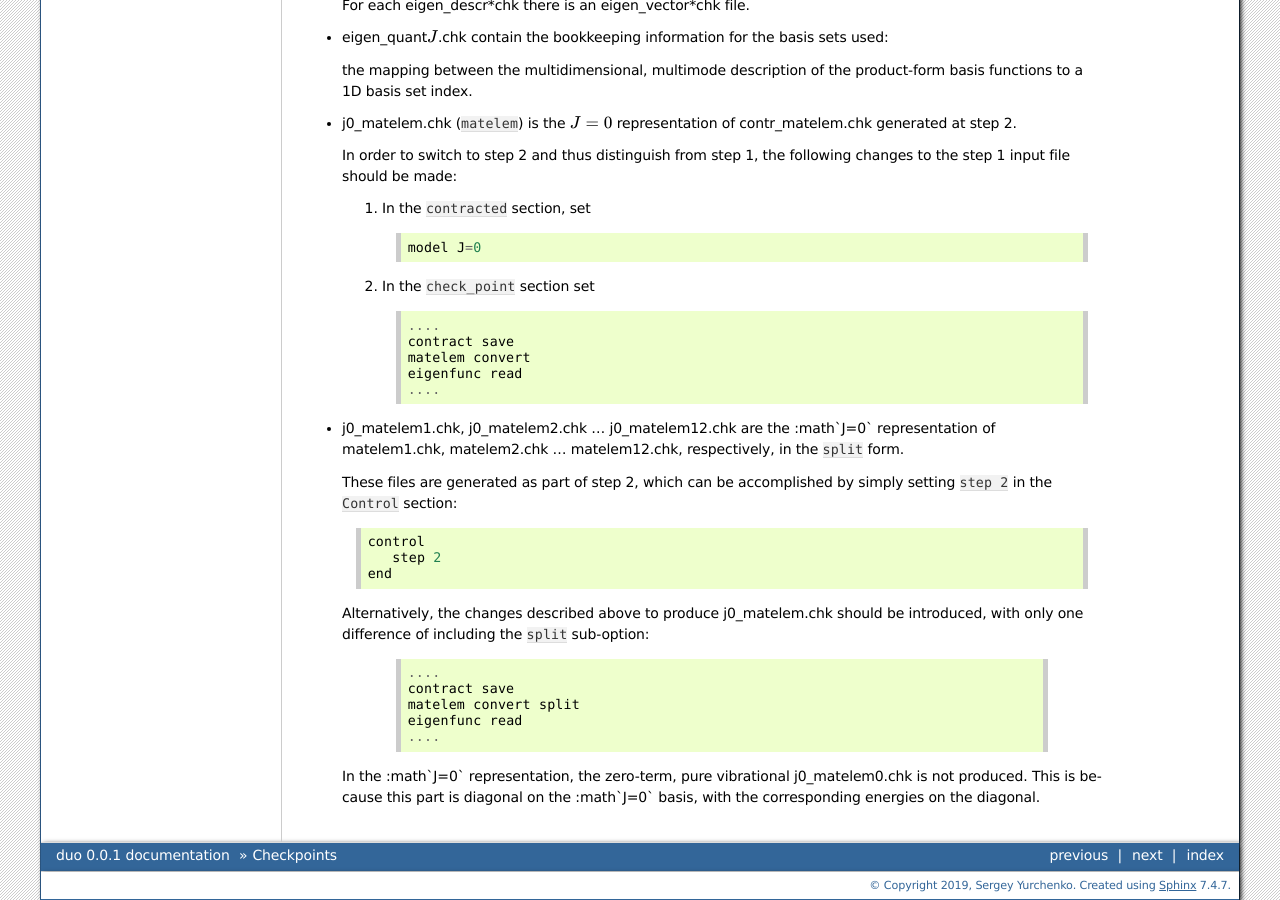
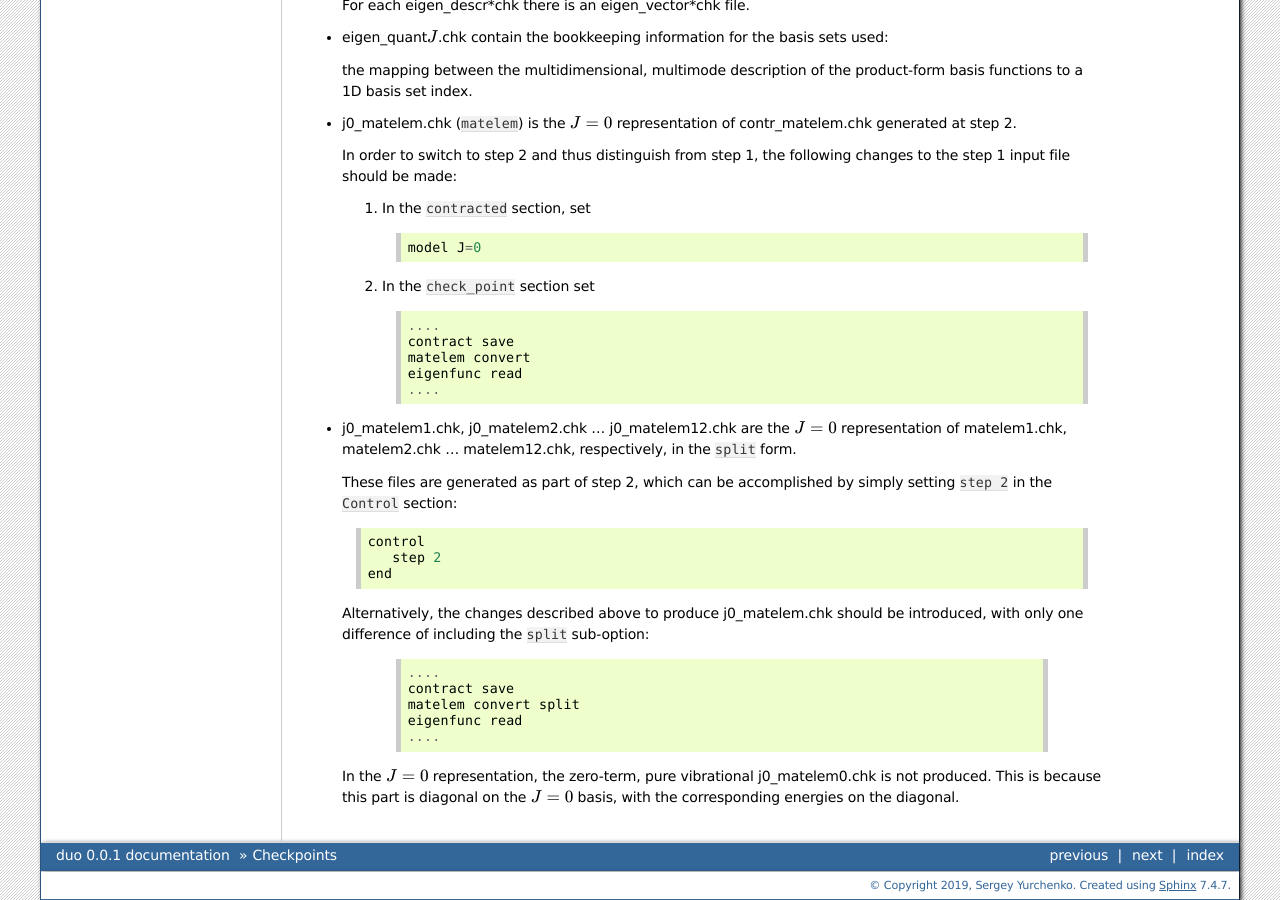
Before and after one commit to Trovemaster/TROVE, a Sphinx documentation site: the page built from docs/source/checkpoints.rst, in a window 1280 px wide and 900 px high, scrolled down 2761 px. Built offline with Sphinx 7.4.7, drawn with Linux system fonts in a browser that asks for light colours; formulas are drawn with MathJax 3.

Commit message:
Update checkpoints.rst

```diff
--- a/docs/source/checkpoints.rst
+++ b/docs/source/checkpoints.rst
@@ -153,7 +153,7 @@ Example of the split option include
         ....
 
 
-- j0_matelem1.chk, j0_matelem2.chk ... j0_matelem12.chk are the  :math`J=0` representation of matelem1.chk, matelem2.chk ... matelem12.chk, respectively, in the ``split`` form.
+- j0_matelem1.chk, j0_matelem2.chk ... j0_matelem12.chk are the  :math:`J=0` representation of matelem1.chk, matelem2.chk ... matelem12.chk, respectively, in the ``split`` form.
 
   These files are generated as part of step 2, which can be accomplished by simply setting ``step 2`` in the ``Control`` section:
   ::
@@ -172,4 +172,4 @@ Example of the split option include
         eigenfunc read
         ....
 
-  In the :math`J=0` representation, the zero-term, pure vibrational j0_matelem0.chk is not produced. This is because this part is diagonal on the  :math`J=0` basis, with the corresponding energies on the diagonal.
+  In the :math:`J=0` representation, the zero-term, pure vibrational j0_matelem0.chk is not produced. This is because this part is diagonal on the  :math:`J=0` basis, with the corresponding energies on the diagonal.
```
